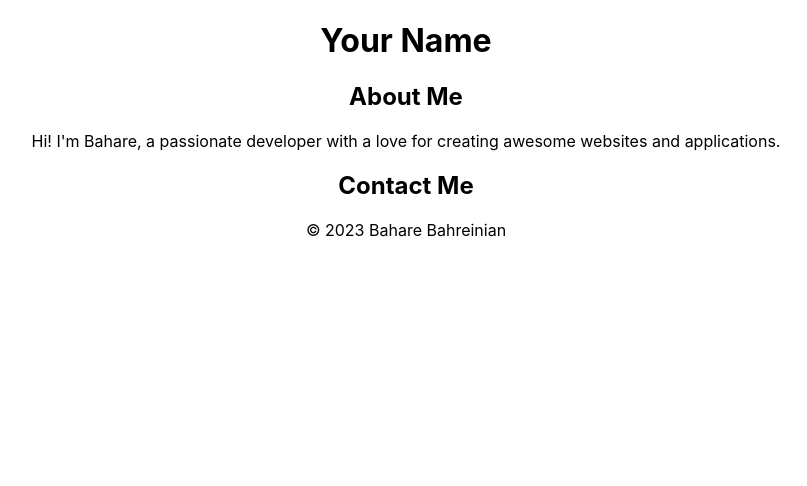
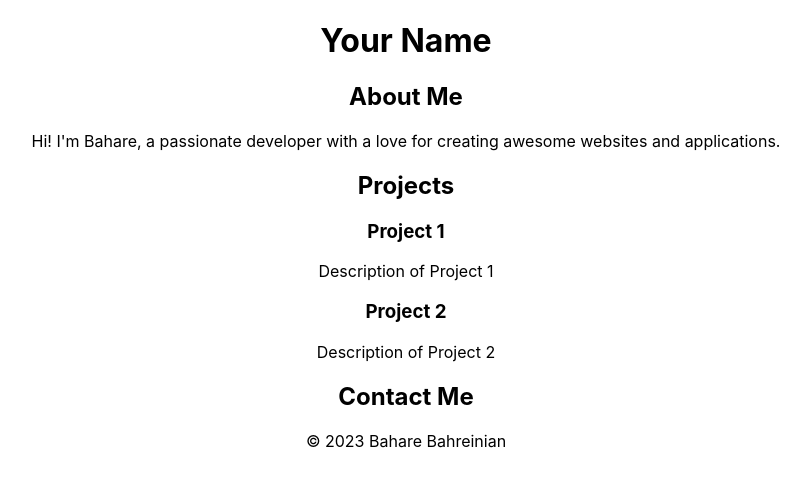
Before and after one commit to Bahare09/portfolio, a React (Create React App) app: page / in a window 1280 px wide. Shown: the top 486 px of the page, without its empty margins (234-1041 px from the left). Built offline with nearby package versions, Linux system fonts and the light colour scheme.

Commit message:
Projects.js

```diff
--- a/src/App.js
+++ b/src/App.js
@@ -2,7 +2,7 @@ import React from "react";
 import "./App.css";
 import Header from "./components/Header";
 import AboutMe from "./components/AboutMe";
-// import Projects from "./components/Projects";
+import Projects from "./components/Projects";
 import ContactForm from "./components/ContactForm";
 
 function App() {
@@ -11,7 +11,7 @@ function App() {
       <Header />
       <main>
         <AboutMe />
-        {/*<Projects />*/}
+        <Projects />
         <ContactForm />
       </main>
       <footer>
--- a/src/components/Projects.js
+++ b/src/components/Projects.js
@@ -0,0 +1,19 @@
+import React from "react";
+
+const Projects = () => {
+  return (
+    <section id="projects">
+      <h2>Projects</h2>
+      <div className="project">
+        <h3>Project 1</h3>
+        <p>Description of Project 1</p>
+      </div>
+      <div className="project">
+        <h3>Project 2</h3>
+        <p>Description of Project 2</p>
+      </div>
+    </section>
+  );
+};
+
+export default Projects;
```
